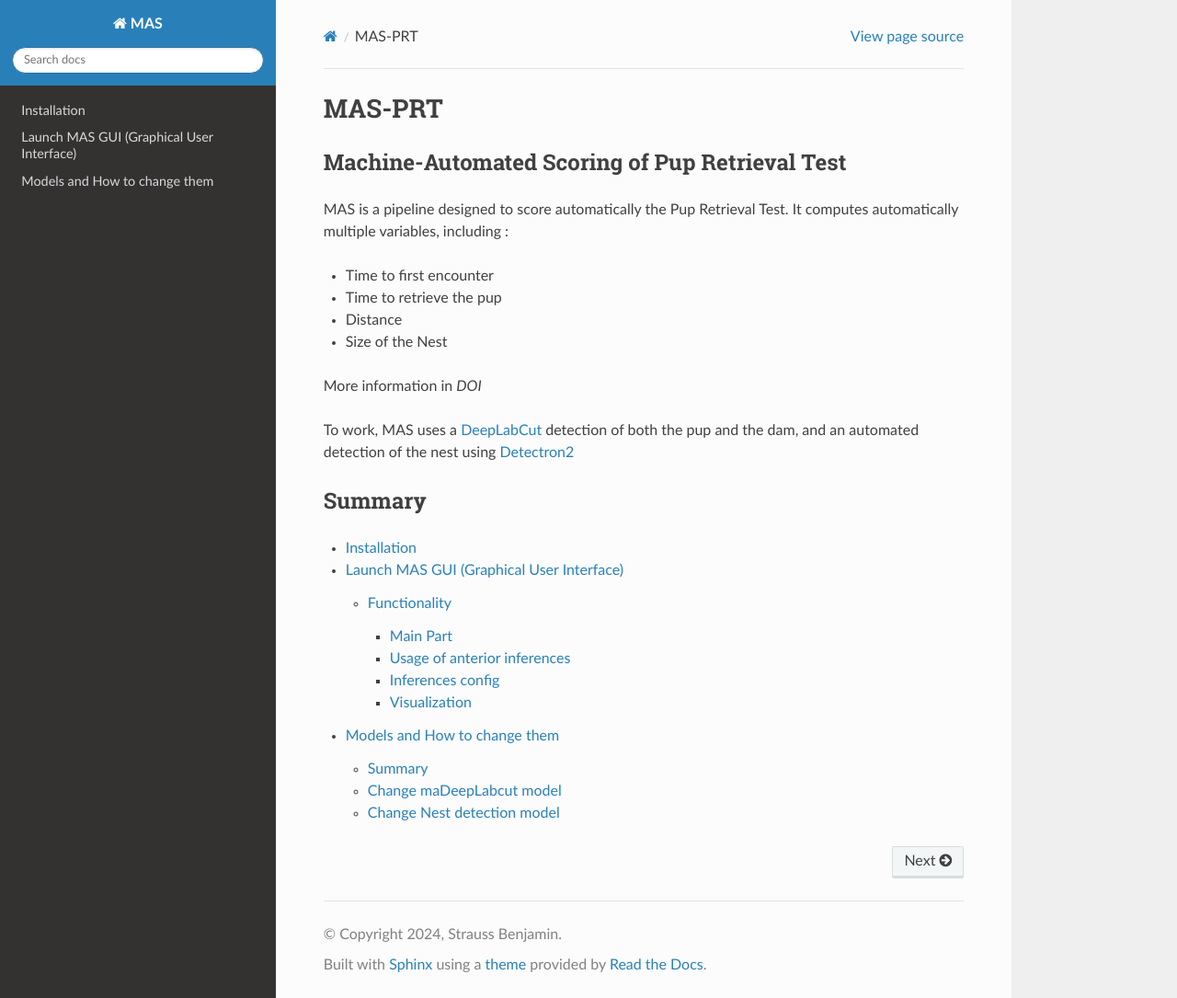
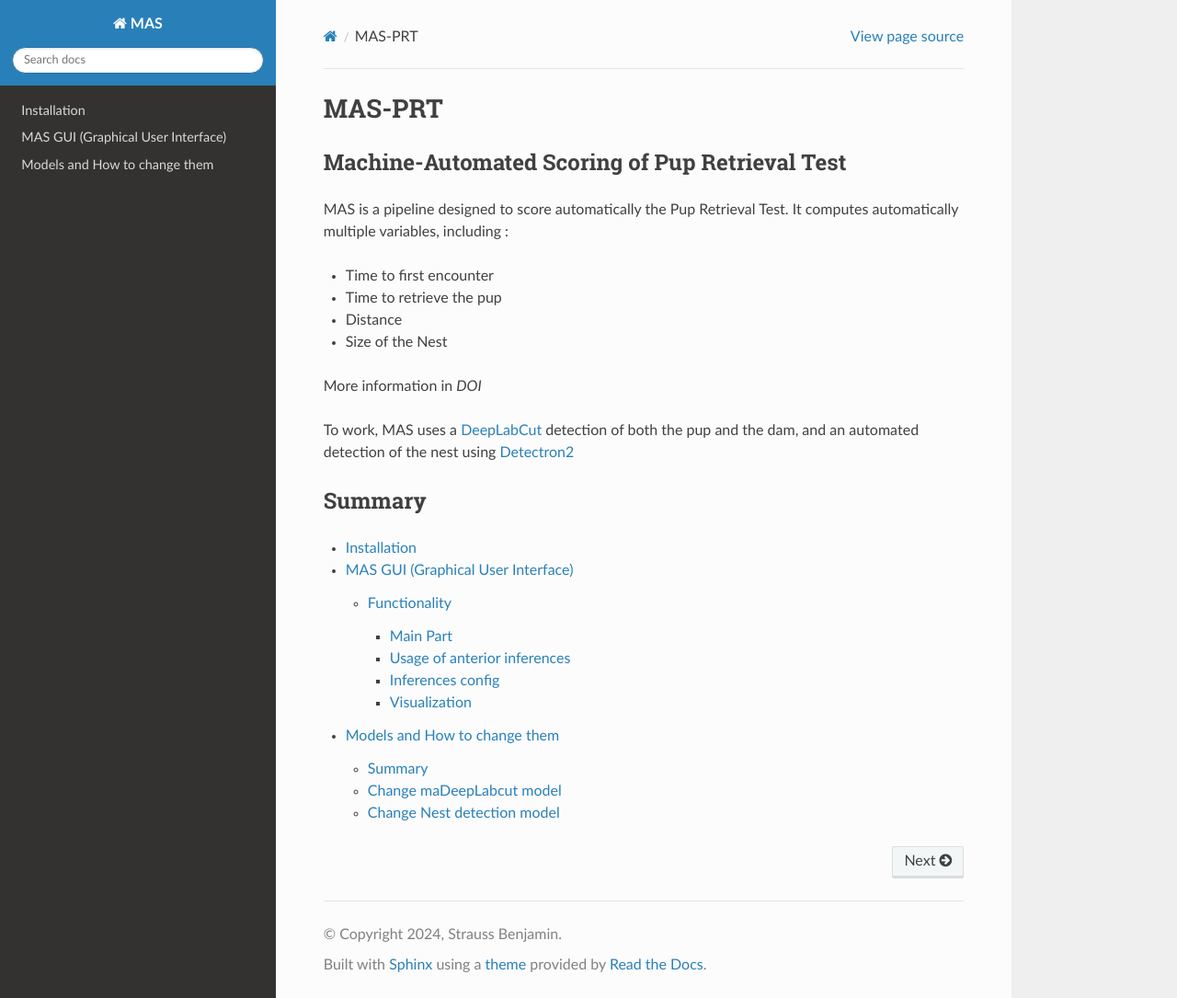
Before and after one commit to ChavisManzoniLab/MAS, a Sphinx documentation site: the page built from docs/index.rst, in a window 1280 px wide and 1085 px high. Shown: the whole window at 92% size. Built offline with Sphinx 7.4.7 and the Read the Docs theme 3.1.0, drawn with Linux system fonts in a browser that asks for light colours.

Commit message:
Update usage.rst

```diff
--- a/docs/usage.rst
+++ b/docs/usage.rst
@@ -1,4 +1,4 @@
-Launch MAS GUI (Graphical User Interface)
+MAS GUI (Graphical User Interface)
 ==============
 
 To open the environment, use
@@ -13,7 +13,7 @@ Once you are in the environment, you can launch the GUI by writing :
 
   python -m MAS
 
-The interface should open No more geek stuff for you 🥳
+The interface should open. No more geek stuff for you 🥳
 
 Functionality
 **************
```
Also changed, not shown: other parts of docs/usage.rst (+2 -0 lines).
